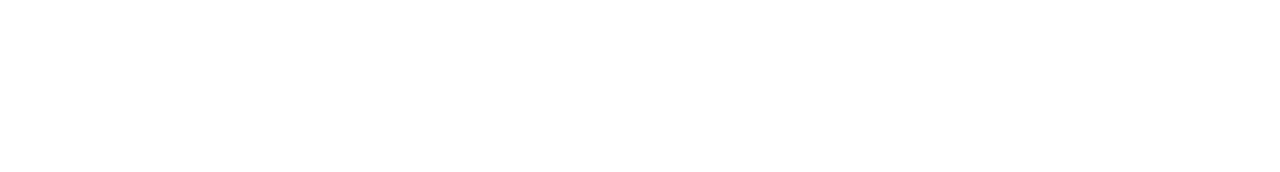
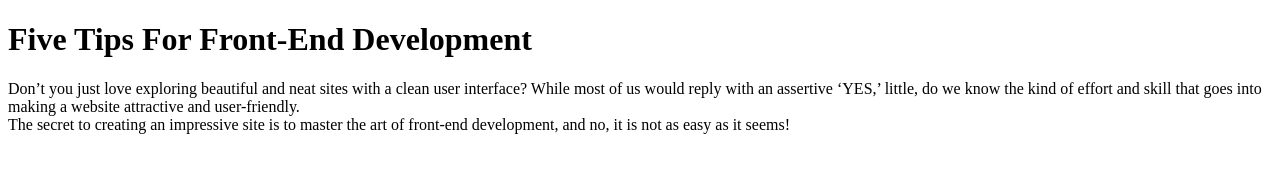
Before and after one commit to soubhagyasethy/Five-tips-for-front-end-development, a plain HTML site: page index.html in a window 1280 px wide. Drawn offline with Linux system fonts and the light colour scheme.

Commit message:
feat: blog heading & content

```diff
--- a/index.html
+++ b/index.html
@@ -7,6 +7,23 @@
     <title>Five tips for front-end development</title>
 </head>
 <body>
+<!--Header
+    Logo
+    Website link
+    Header image -->
+<!-- Main -->
+    <!-- Blog Heading -->
+    <h1>Five Tips For Front-End Development</h1>
+    <!-- Blog image -->
+    <!-- Content -->
+          <!-- Paragraph 1 -->
+          <p>Don’t you just love exploring beautiful and neat sites with a clean user interface? While most of us would reply with an assertive ‘YES,’ little, do we know the kind of effort and skill that goes into making a website attractive and user-friendly.
+          <br>
+          The secret to creating an impressive site is to master the art of front-end development, and no, it is not as easy as it seems!</p>
+
+          <!-- Paragraph 2 -->
+          <!-- List -->
+          <!-- Ending Paragraph -->
 
 </body>
 </html>
```
